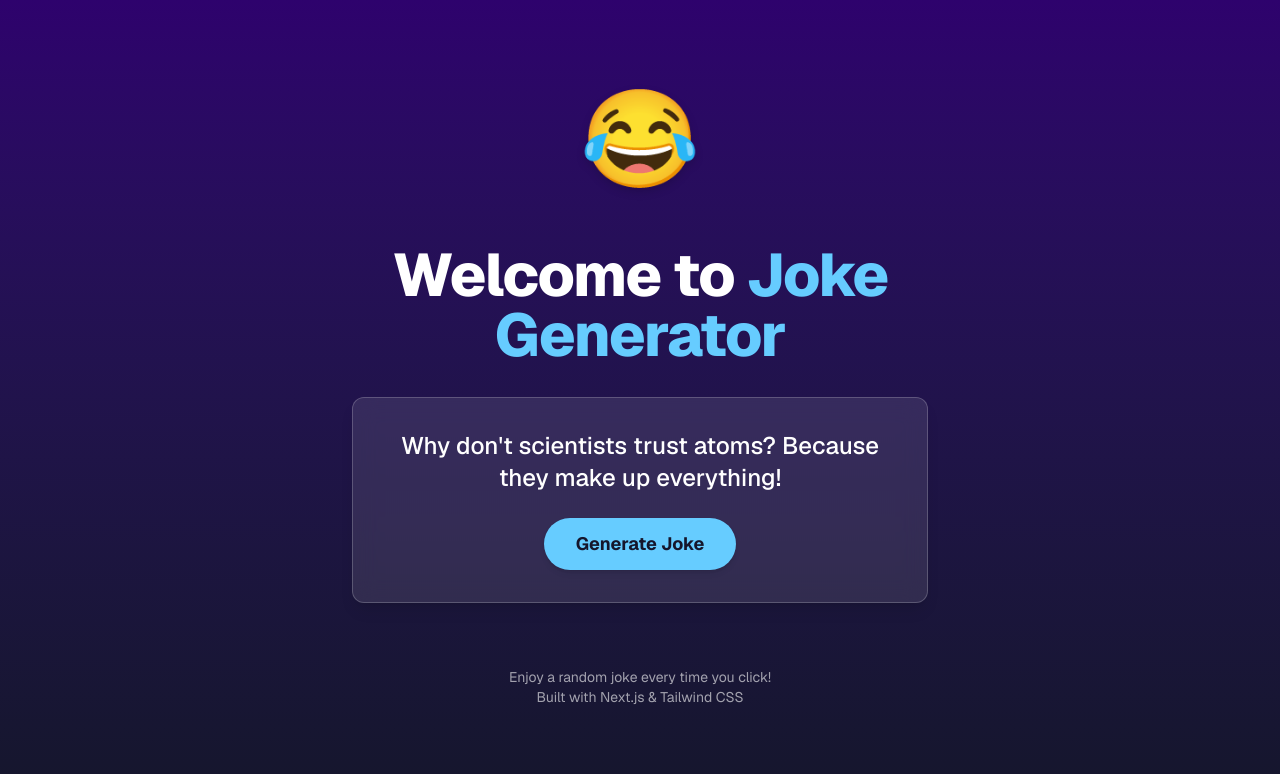
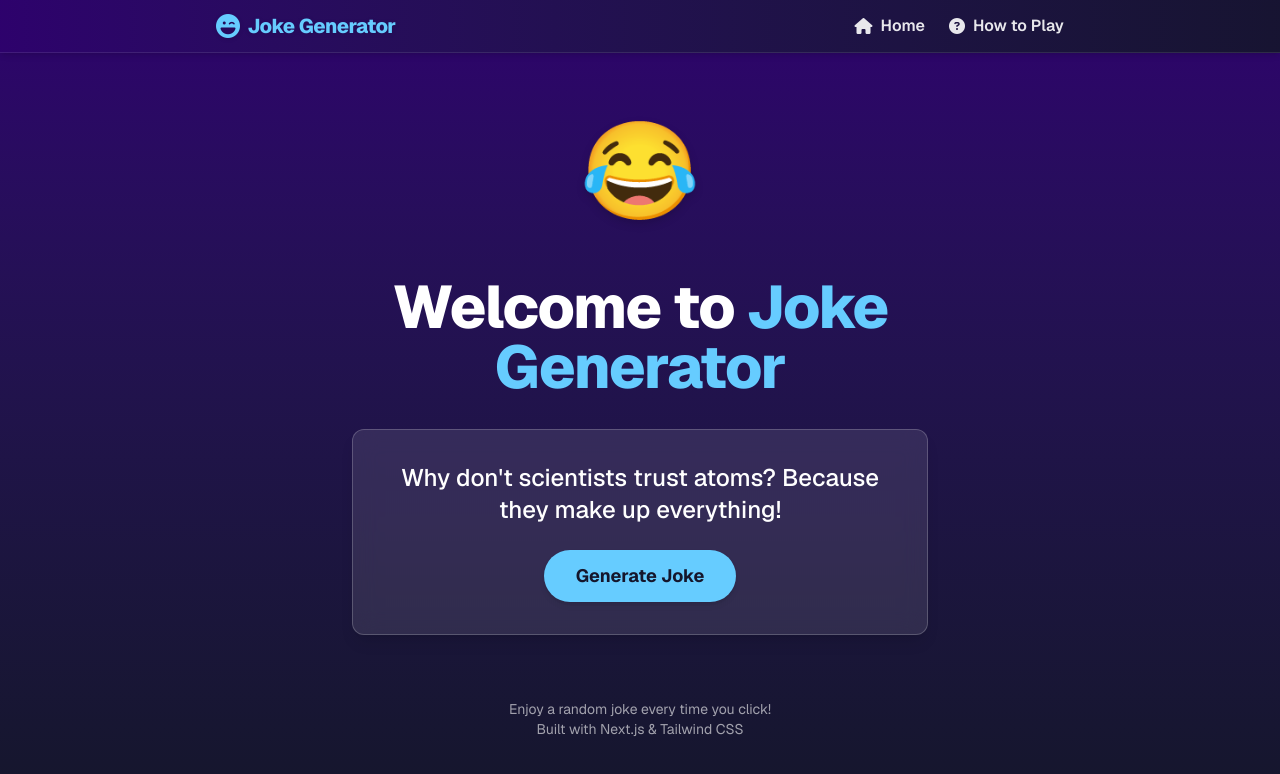
Before and after one commit to anika4anne/joke-generator, a Next.js app: page / in a window 1280 px wide. Shown: the top 774 px of the page. Built offline with nearby package versions, Linux system fonts and the light colour scheme.

Commit message:
start making topbar

```diff
--- a/src/app/page.tsx
+++ b/src/app/page.tsx
@@ -1,8 +1,19 @@
 "use client";
 
 import { useState } from "react";
+import Link from "next/link";
+
+const links = [
+  { label: "Home", href: "/", icon: "fas fa-home" },
+  {
+    label: "How to Play",
+    href: "#how-to-play",
+    icon: "fas fa-question-circle",
+  },
+];
 
 export default function HomePage() {
+  const [showModal, setShowModal] = useState(false);
   const [joke, setJoke] = useState(
     "Why don't scientists trust atoms? Because they make up everything!",
   );
@@ -13,6 +24,67 @@ export default function HomePage() {
 
   return (
     <main className="flex min-h-screen flex-col items-center justify-center bg-gradient-to-b from-[#2e026d] to-[#15162c] px-4 text-white">
+      {/* FontAwesome CDN */}
+      <link
+        rel="stylesheet"
+        href="https://cdnjs.cloudflare.com/ajax/libs/font-awesome/6.5.1/css/all.min.css"
+      />
+      {/* Simple Topbar */}
+      <header className="fixed top-0 left-0 z-50 w-full border-b border-white/10 bg-gradient-to-r from-[#2e026d]/90 to-[#15162c]/90 shadow-md backdrop-blur-md">
+        <div className="mx-auto flex max-w-4xl items-center justify-between px-6 py-3">
+          <span className="flex items-center gap-2 text-xl font-extrabold tracking-tight text-[hsl(200,100%,70%)] drop-shadow">
+            <i className="fas fa-laugh-wink text-2xl" /> Joke Generator
+          </span>
+          <nav className="flex items-center gap-6">
+            <Link
+              href="/"
+              className="flex items-center gap-2 font-semibold text-white/90 transition hover:text-[hsl(200,100%,70%)]"
+            >
+              <i className="fas fa-home" /> Home
+            </Link>
+            <button
+              className="flex items-center gap-2 font-semibold text-white/90 transition hover:text-[hsl(200,100%,70%)] focus:outline-none"
+              onClick={() => setShowModal(true)}
+            >
+              <i className="fas fa-question-circle" /> How to Play
+            </button>
+          </nav>
+        </div>
+      </header>
+
+      {/* Modal for How to Play */}
+      {showModal && (
+        <div className="fixed inset-0 z-50 flex items-center justify-center bg-black/60">
+          <div className="animate-fade-in relative w-full max-w-md rounded-xl border border-white/20 bg-[#1a1333] p-8 shadow-2xl">
+            <button
+              className="absolute top-3 right-3 text-2xl font-bold text-white/60 hover:text-white focus:outline-none"
+              onClick={() => setShowModal(false)}
+              aria-label="Close"
+            >
+              ×
+            </button>
+            <h2 className="mb-4 text-2xl font-bold text-[hsl(200,100%,70%)]">
+              How to Play
+            </h2>
+            <ol className="list-inside list-decimal space-y-2 text-lg text-white/90">
+              <li>
+                Click the{" "}
+                <span className="font-bold text-[hsl(200,100%,70%)]">
+                  Generate Joke
+                </span>{" "}
+                button.
+              </li>
+              <li>Read and enjoy the joke that appears!</li>
+              <li>Click again for a new joke.</li>
+              <li>Share the laughter with friends!</li>
+            </ol>
+          </div>
+        </div>
+      )}
+
+      {/* Spacer for topbar */}
+      <div className="h-16" />
+
       <div className="flex w-full max-w-xl flex-col items-center gap-8">
         <span className={emojiClass} role="img" aria-label="laughing emoji">
           😂
```
